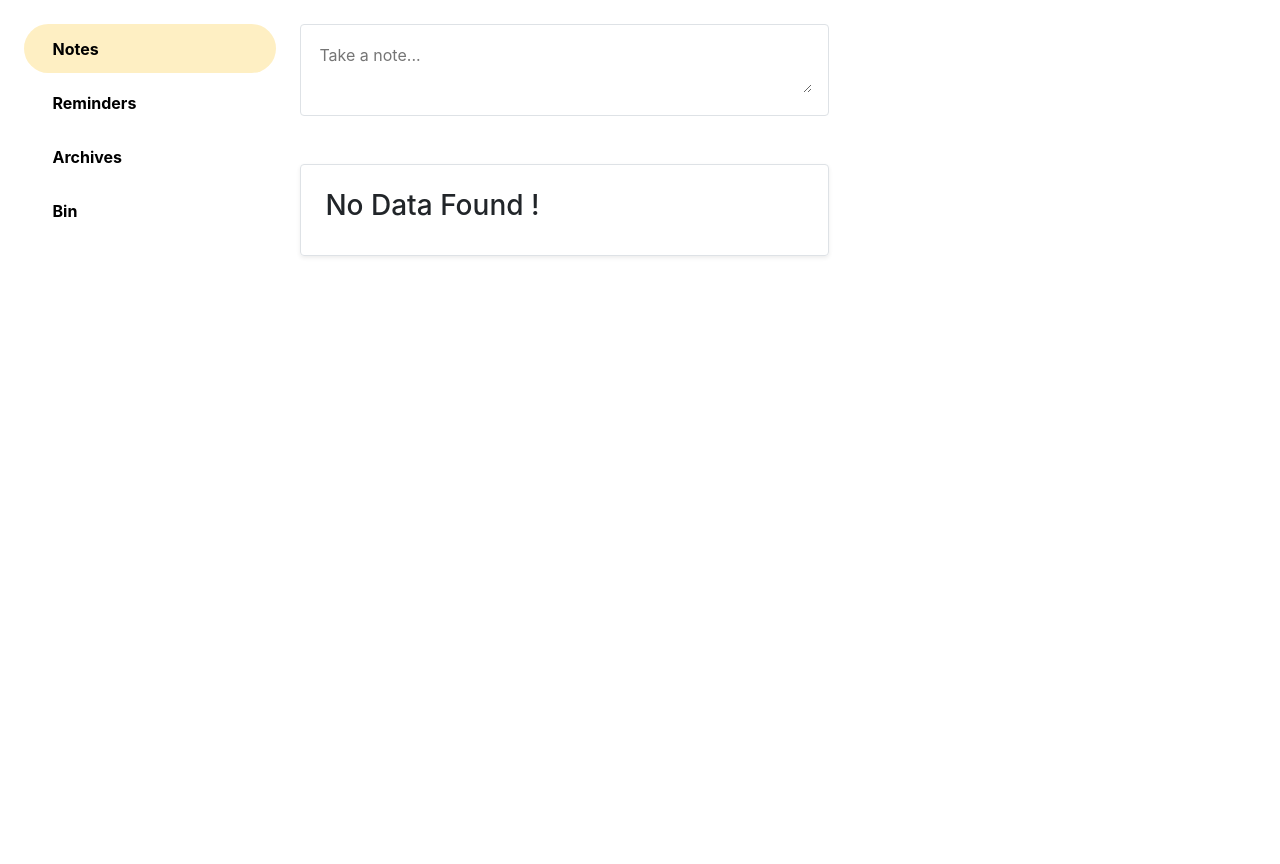
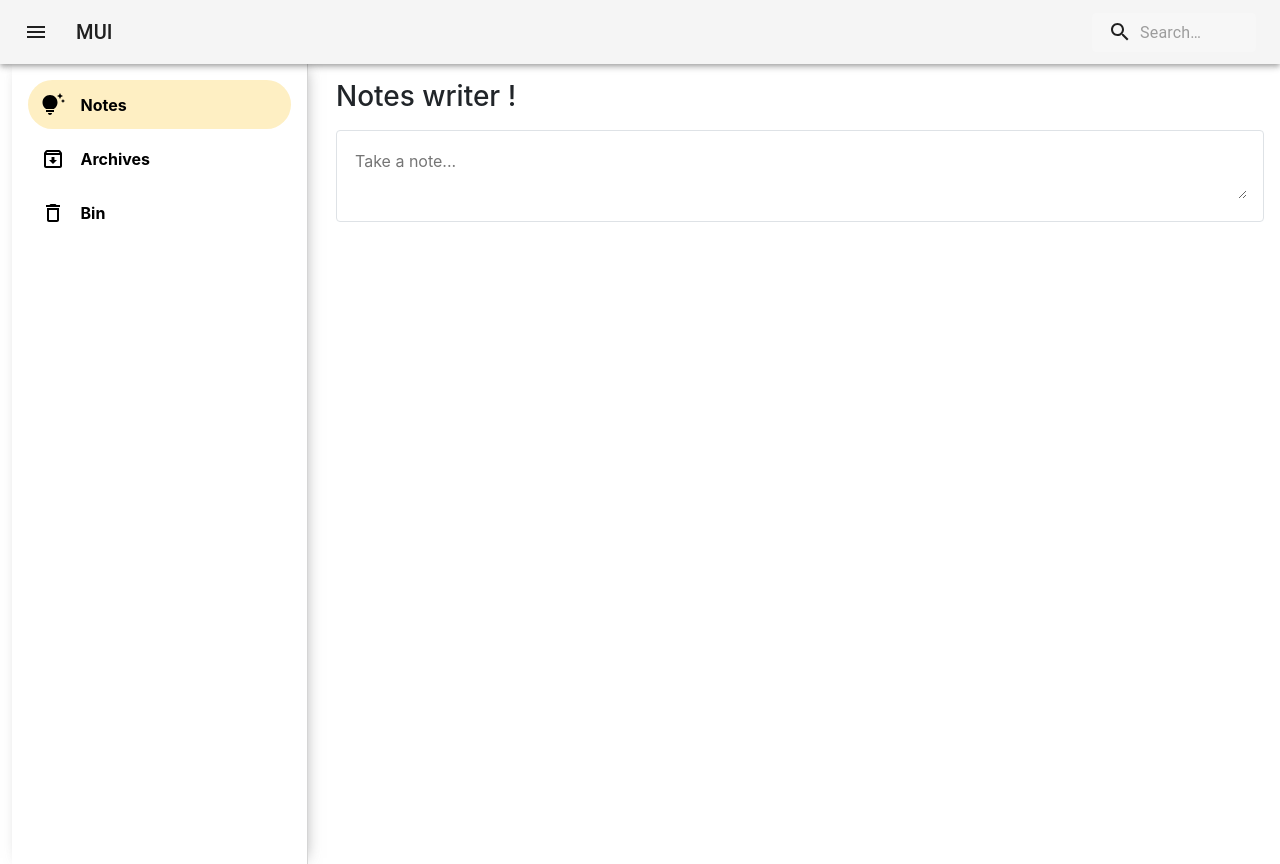
Before and after one commit to borel-T/ejara-test-application, a React (Create React App) app: page /notes in a window 1280 px wide. Before the commit the page ends 800 px from the top, so only its background shows below. Built offline with nearby package versions, Linux system fonts and the light colour scheme.

Commit message:
routes pages refactoring

```diff
--- a/src/containers/noteboard/archives.js
+++ b/src/containers/noteboard/archives.js
@@ -9,12 +9,15 @@
   const { state, archiveNote, deleteNote } = useNotesContext();
 
   return (
+    <>
+      <h3>Archives</h3>
       <NoteCardList
         list={state?.notes}
         onArchive={archiveNote}
         onDelete={deleteNote}
         filterBy={"archived"}
       />
+    </>
   );
 }
 
--- a/src/containers/noteboard/binNotes.js
+++ b/src/containers/noteboard/binNotes.js
@@ -9,12 +9,15 @@
   const { state, restoreNote, deleteNote } = useNotesContext();
 
   return (
+    <>
+      <h3>Bin Notes</h3>
       <NoteCardList
         list={state?.notes}
         filterBy={"deleted"}
         onRestore={restoreNote}
         onDelete={deleteNote}
       />
+    </>
   );
 }
 
--- a/src/containers/noteboard/index.js
+++ b/src/containers/noteboard/index.js
@@ -1,26 +1,24 @@
 import React from "react";
-import SidebarLink from "../../components/sidebarLink";
-import appRoutes from "../../lib/appRoutes";
+
+import NavBar from "../../components/navbar";
+import SideBar from "./sidebar";
 import { Outlet } from "react-router";
 
 function Dashboard_layout() {
   return (
-    <>
-      <div className="col-8 p-4">
+    <div className="h-100">
+      <NavBar />
+      <div className="container-fluid">
         <div className="row">
-          <aside className="col-4">
-            <SidebarLink url={appRoutes.notes} label={"Notes"} />
-            <SidebarLink url={appRoutes.reminders} label={"Reminders"} />
-            <SidebarLink url={appRoutes.archives} label={"Archives"} />
-            <SidebarLink url={appRoutes.bin} label={"Bin"} />
+          <aside className="col-3">
+            <SideBar />
           </aside>
-
-          <section className="col-8">
+          <section className="col-9 p-3">
             <Outlet />
           </section>
         </div>
       </div>
-    </>
+    </div>
   );
 }
 
--- a/src/containers/noteboard/notes.js
+++ b/src/containers/noteboard/notes.js
@@ -19,17 +19,20 @@
   };
 
   return (
-    <div>
+    <>
+      <h3 className="mb-3">Notes writer !</h3>
       <NoteInput saveNoteHandler={noteHandler} />
 
       {/* notes */}
+      {state?.notes.length > 0 && (
         <NoteCardList
           list={state?.notes}
           onArchive={archiveNote}
           onDelete={deleteNote}
           onColor={updateNoteColor}
         />
-    </div>
+      )}
+    </>
   );
 }
 
```
Lines whose indentation alone changed are shown as unchanged.
